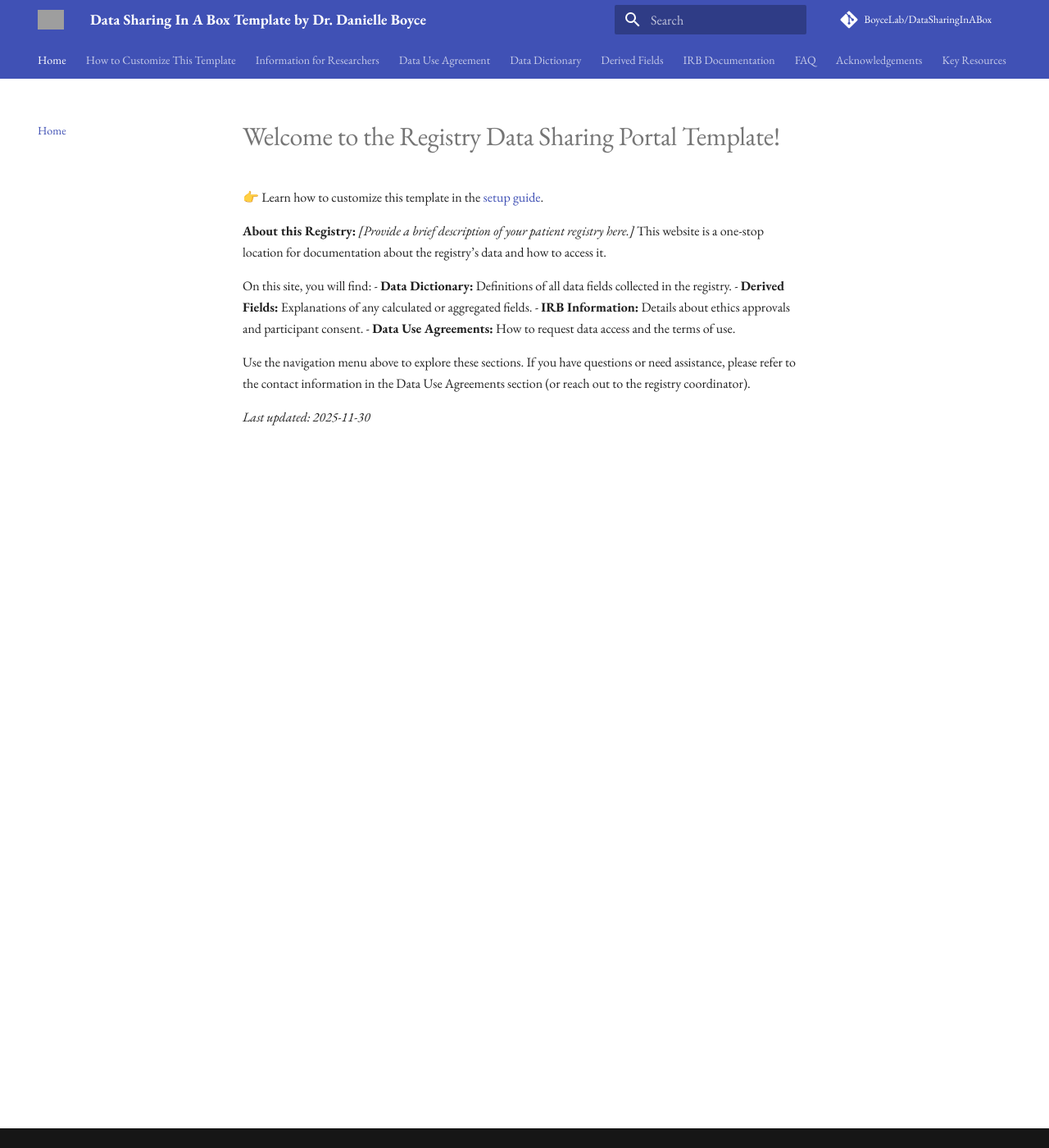
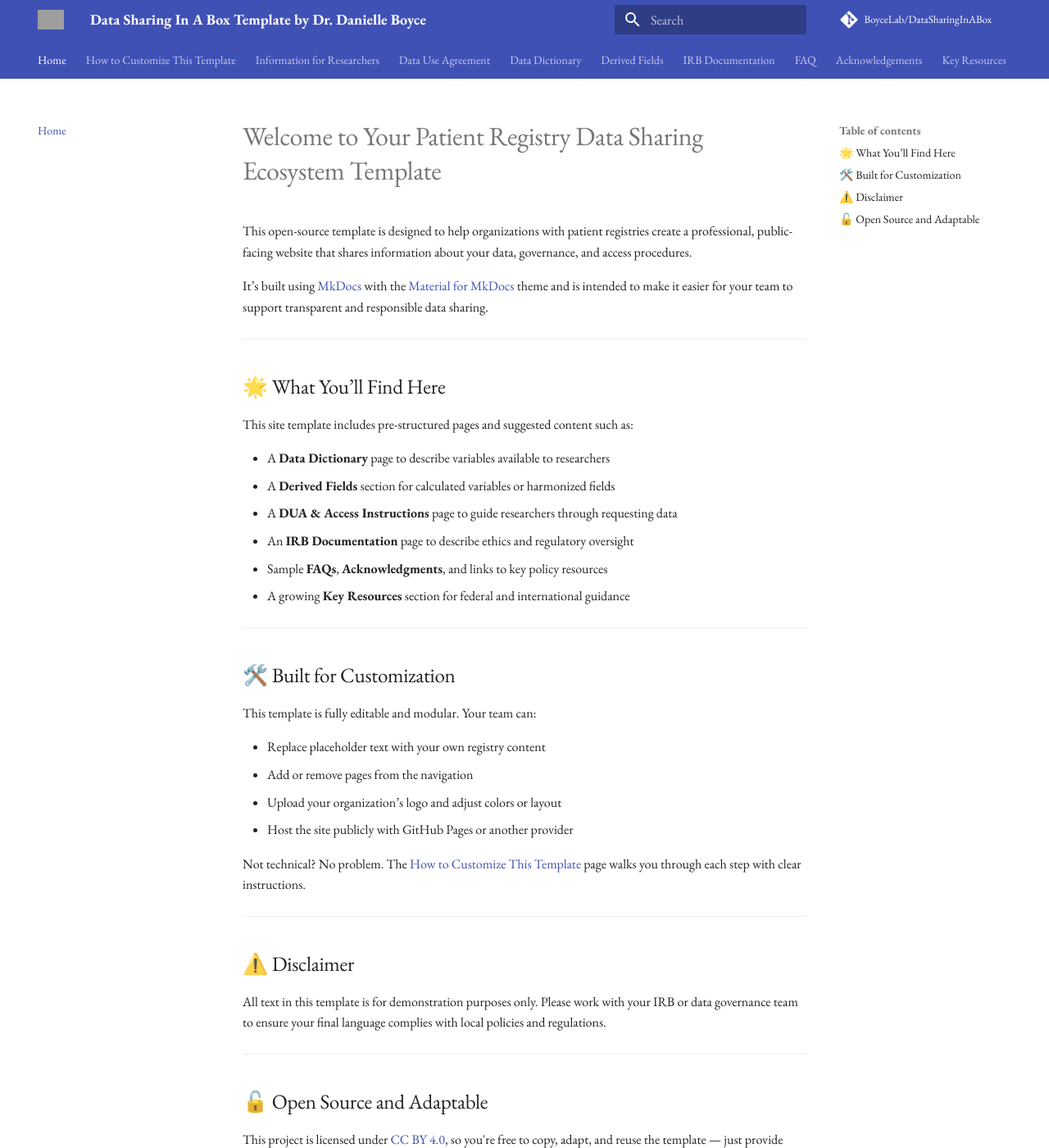
Before and after one commit to BoyceLab/DataSharingInABox, an MkDocs documentation site: the page built from docs/index.md, in a window 1280 px wide and 1400 px high. Shown: the whole window at 82% size. Built offline with MkDocs 1.6.1 and Material for MkDocs 9.7.7, drawn with Linux system fonts in a browser that asks for light colours; comment, search, counter and statistics services are not loaded; some of the changed text lies outside the part shown; grey boxes are pictures that could not be loaded.

Commit message:
Update index.md

```diff
--- a/docs/index.md
+++ b/docs/index.md
@@ -1,15 +1,45 @@
-# Welcome to the Registry Data Sharing Portal Template!
+# Welcome to Your Patient Registry Data Sharing Ecosystem Template
 
-👉 Learn how to customize this template in the [setup guide](customization.md).
+This open-source template is designed to help organizations with patient registries create a professional, public-facing website that shares information about your data, governance, and access procedures.
 
-**About this Registry:** *[Provide a brief description of your patient registry here.]* This website is a one-stop location for documentation about the registry’s data and how to access it.
+It’s built using [MkDocs](https://www.mkdocs.org/) with the [Material for MkDocs](https://squidfunk.github.io/mkdocs-material/) theme and is intended to make it easier for your team to support transparent and responsible data sharing.
 
-On this site, you will find:
-- **Data Dictionary:** Definitions of all data fields collected in the registry.
-- **Derived Fields:** Explanations of any calculated or aggregated fields.
-- **IRB Information:** Details about ethics approvals and participant consent.
-- **Data Use Agreements:** How to request data access and the terms of use.
+---
 
-Use the navigation menu above to explore these sections. If you have questions or need assistance, please refer to the contact information in the Data Use Agreements section (or reach out to the registry coordinator).
+## 🌟 What You’ll Find Here
 
-*Last updated: 2025-11-30*  <!-- You can update this date or remove it -->
+This site template includes pre-structured pages and suggested content such as:
+
+- A **Data Dictionary** page to describe variables available to researchers
+- A **Derived Fields** section for calculated variables or harmonized fields
+- A **DUA & Access Instructions** page to guide researchers through requesting data
+- An **IRB Documentation** page to describe ethics and regulatory oversight
+- Sample **FAQs**, **Acknowledgments**, and links to key policy resources
+- A growing **Key Resources** section for federal and international guidance
+
+---
+
+## 🛠️ Built for Customization
+
+This template is fully editable and modular. Your team can:
+
+- Replace placeholder text with your own registry content
+- Add or remove pages from the navigation
+- Upload your organization’s logo and adjust colors or layout
+- Host the site publicly with GitHub Pages or another provider
+
+Not technical? No problem. The [How to Customize This Template](customization.md) page walks you through each step with clear instructions.
+
+---
+
+## ⚠️ Disclaimer
+
+All text in this template is for demonstration purposes only. Please work with your IRB or data governance team to ensure your final language complies with local policies and regulations.
+
+---
+
+## 🔓 Open Source and Adaptable
+
+This project is licensed under [CC BY 4.0](https://creativecommons.org/licenses/by/4.0/), so you're free to copy, adapt, and reuse the template — just provide attribution.
+
+Let’s build a culture of transparent, ethical, and useful data sharing in patient-centered research.
```
